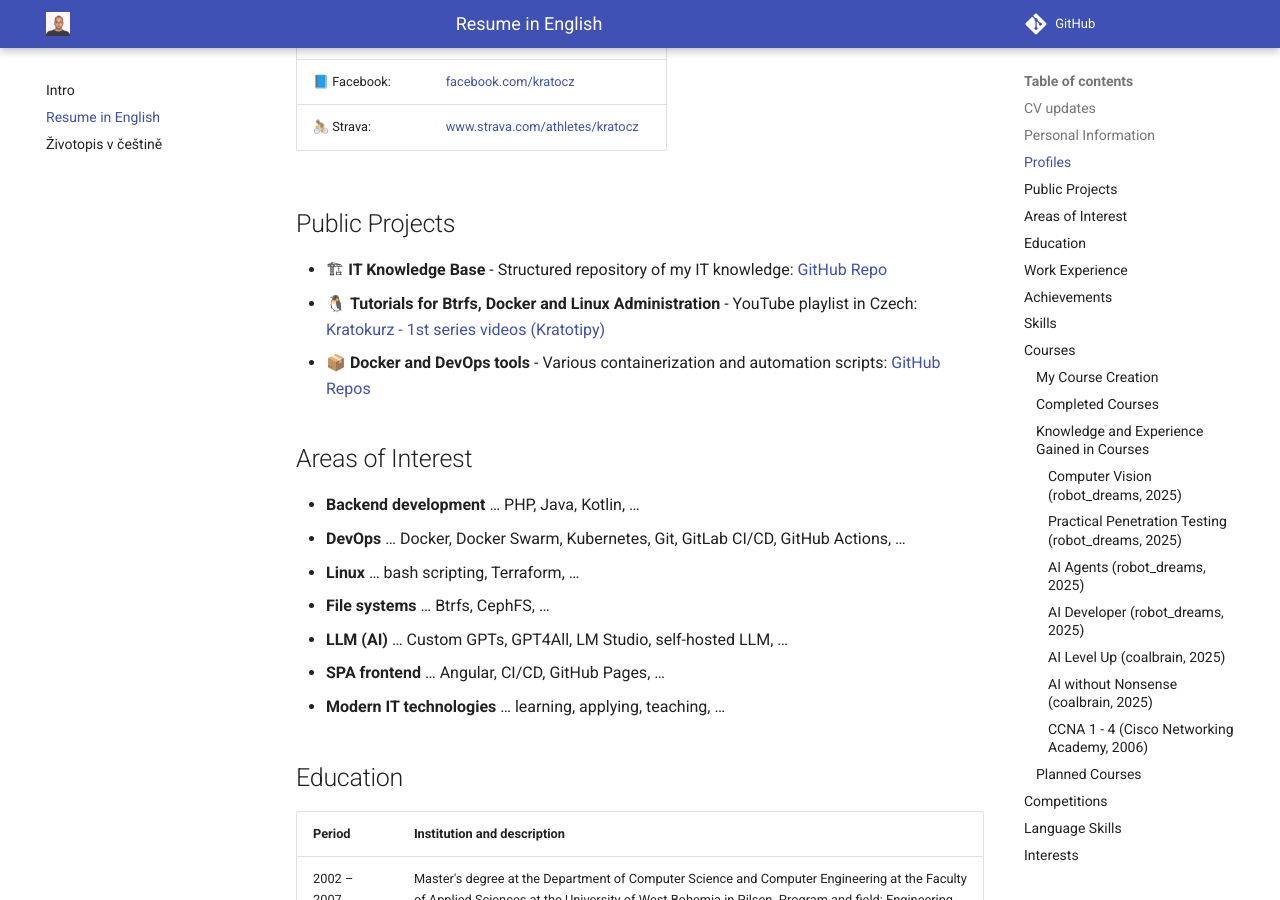
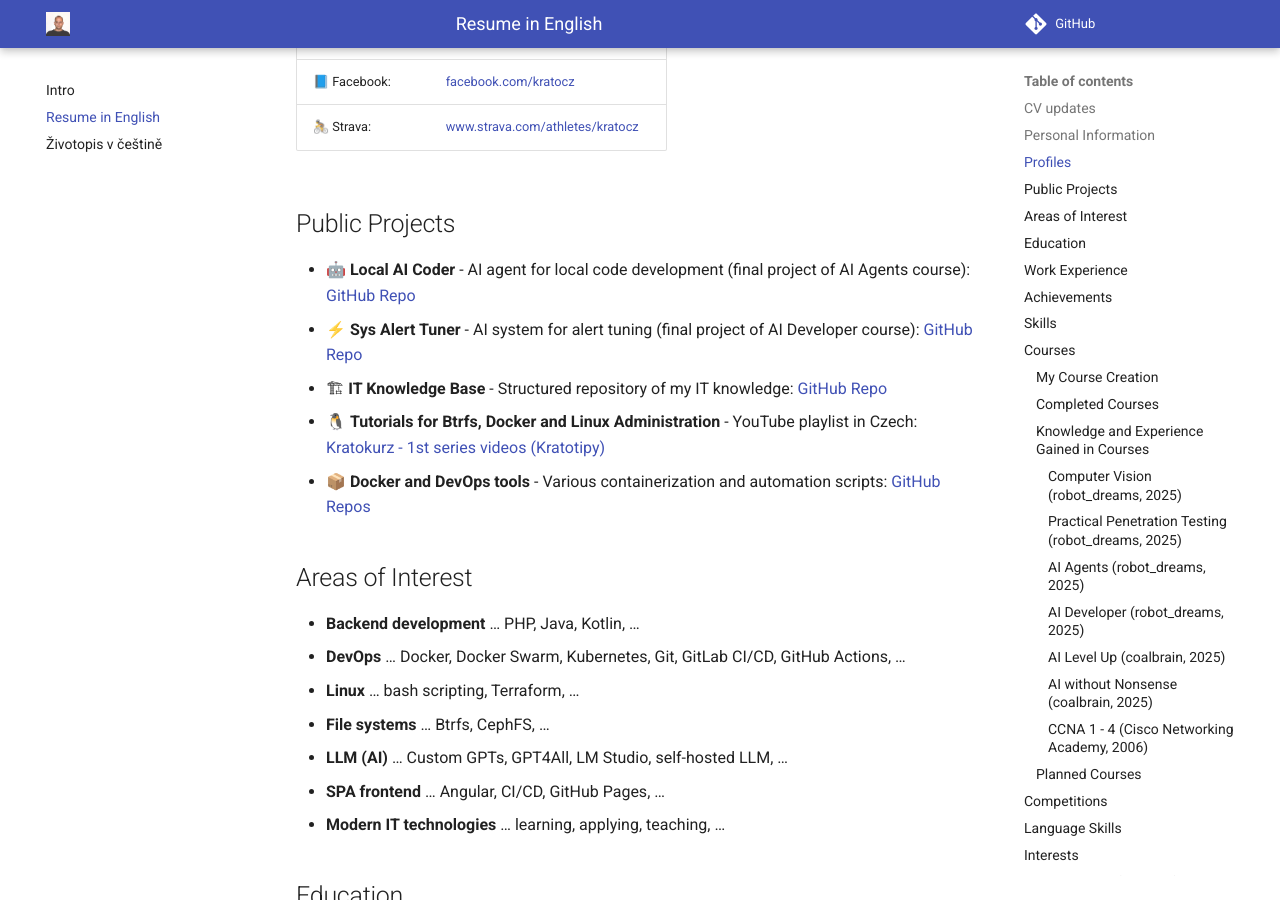
Before and after one commit to kratocz/kratocz, an MkDocs documentation site: the page built from docs/en/cv.md, in a window 1280 px wide and 900 px high, scrolled down 1293 px. Built offline with MkDocs 1.6.1 and Material for MkDocs 9.7.7, drawn with Linux system fonts in a browser that asks for light colours; some of the changed text lies outside the part shown.

Commit message:
add: AI project links to CV and reorder public projects
- add final project links to both AI courses in Czech and English CV
- include Local AI Coder and Sys Alert Tuner in Public Projects sections
- prioritize AI projects by moving them to top of public projects list
- showcase recent AI development skills and completed course projects

🤖 Generated with [Claude Code](https://claude.ai/code)

Co-Authored-By: Claude <noreply@anthropic.com>

```diff
--- a/docs/en/cv.md
+++ b/docs/en/cv.md
@@ -37,6 +37,8 @@ Ing. **Petr Kratochvíl** is a full-stack IT developer, DevOps engineer and Linu
 
 ## Public Projects
 
+- 🤖 **Local AI Coder** - AI agent for local code development (final project of AI Agents course): [GitHub Repo](https://github.com/kratocz/localaicoder)
+- ⚡ **Sys Alert Tuner** - AI system for alert tuning (final project of AI Developer course): [GitHub Repo](https://github.com/kratocz/sys-alert-tuner)
 - 🏗 **IT Knowledge Base** - Structured repository of my IT knowledge: [GitHub Repo](https://github.com/kratocz/shel)
 - 🐧 **Tutorials for Btrfs, Docker and Linux Administration** - YouTube playlist in Czech: [Kratokurz - 1st series videos (Kratotipy)](https://youtube.com/playlist?list=PLaudh7Uy_4tV-xpzPtFln51tNqA7nLJ_x&si=R_UCIlmM8ZwODst6)
 - 📦 **Docker and DevOps tools** - Various containerization and automation scripts: [GitHub Repos](https://github.com/kratocz?tab=repositories)
@@ -181,6 +183,8 @@ Course program:
 10. RL agent – practical project
 11. Summary and discussion
 
+Final project completed: https://github.com/kratocz/localaicoder (Local AI Coder)
+
 #### AI Developer (robot_dreams, 2025)
 
 * Course page: https://robotdreams.cz/course/287-t6-ai-developer
@@ -204,6 +208,8 @@ Course program:
 12. Summary and future directions
 
 The course graduate gained knowledge and practical skills needed for the full development cycle of AI agents, including collection, cleaning and structuring of training data, prompt design and evaluation, LLM fine-tuning, model performance optimization and their integration into complex systems. They master working in Python with key libraries and frameworks such as PyTorch, HuggingFace and LangChain, learned retrieval-augmented generation (RAG) methods and orchestration of multiple agents through LangGraph or Semantic Kernel, and learned AI solution deployment including Autogen workflow. The output is a fully functional AI agent.
+
+Final project completed: https://github.com/kratocz/sys-alert-tuner (Sys Alert Tuner)
 
 #### AI Level Up (coalbrain, 2025)
 
```
Also changed, not shown: docs/cs/cv.md (+6 -0 lines).
